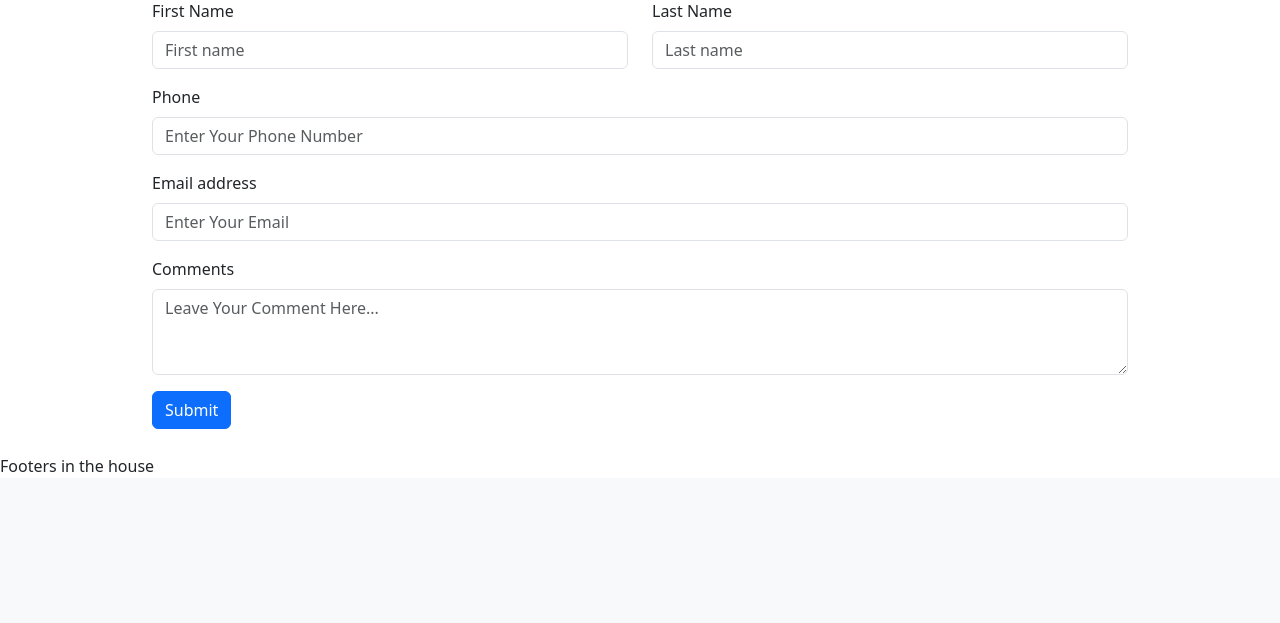
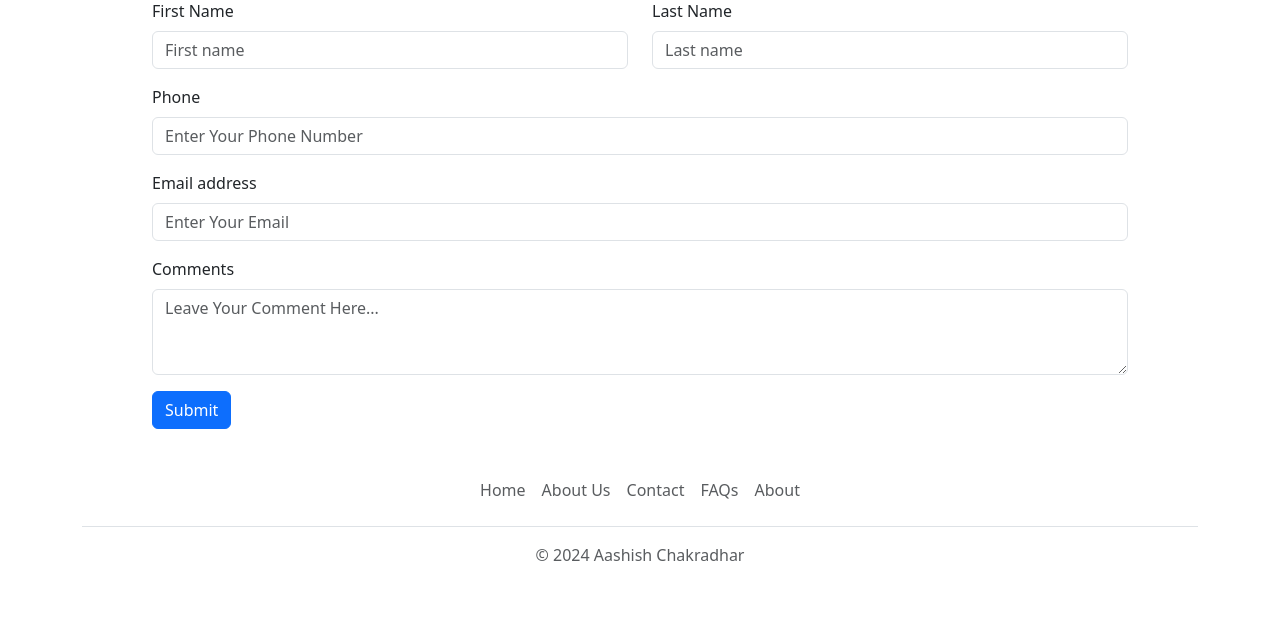
Before and after one commit to aashishChakradhar/quizApp, a Django app: page /contact in a window 1280 px wide; the page is wider, and only the part inside the window is pictured. Shown: the part 773-1396 px from the top of that part. Before the commit the page ends 1245 px from the top of that part, so only its background shows below. Run offline with Django 5.2, Linux system fonts and the light colour scheme; some libraries are stand-ins or nearby versions.

Commit message:
added footer,facing problems in navbar

```diff
--- a/quiz/urls.py
+++ b/quiz/urls.py
@@ -9,7 +9,7 @@ urlpatterns = [
     path('signup', views.register, name='signup'),
     path('about', views.about, name='about'),
     path('contact', views.contact, name='contact'),
-    # path('question', views.question, name='question'),
+    path('add_question', views.add_question, name='add_question'),
 
     # learning about the quiz app
     path('home',views.home,name='home'),
--- a/quiz/views.py
+++ b/quiz/views.py
@@ -64,18 +64,18 @@ def contact(request):
         messages.success(request, "Your Message Has Been Revieved!")
     return render (request,'contact.html')
 
-# def question(request):
-#     # if request.method == 'POST':
-#     #     category = request.POST.get('category')
-#     #     question = request.POST.get('question')
-#     #     correct_answer = request.POST.get('correct_answer')
-#     #     option_1 = request.POST.get('option_1')
-#     #     option_2 = request.POST.get('option_2')
-#     #     option_3 = request.POST.get('option_3')
-#     #     question = Question(category=category, question=question, correct_answer=correct_answer, option_1=option_1, option_2=option_2,option_3=option_3)
-#     #     question.save()
-#     #     messages.success(request, "Your Question Has Been Successfully Added!")
-#     return render (request,'question.html')
+def add_question(request):
+    # if request.method == 'POST':
+    #     category = request.POST.get('category')
+    #     question = request.POST.get('question')
+    #     correct_answer = request.POST.get('correct_answer')
+    #     option_1 = request.POST.get('option_1')
+    #     option_2 = request.POST.get('option_2')
+    #     option_3 = request.POST.get('option_3')
+    #     question = Question(category=category, question=question, correct_answer=correct_answer, option_1=option_1, option_2=option_2,option_3=option_3)
+    #     question.save()
+    #     messages.success(request, "Your Question Has Been Successfully Added!")
+    return render (request,'question.html')
 
 
 #learnig about the app
--- a/templates/base.html
+++ b/templates/base.html
@@ -52,10 +52,10 @@
                 <a class="nav-link" href="contact" style="color: aliceblue;">Contact Us</a>
               </li>
               <li class="nav-item" style="width: max-content">
-                <a class="nav-link" href="about" style="color: aliceblue;">Take Quiz</a>
+                <a class="nav-link" href="home" style="color: aliceblue;">Take Quiz</a>
               </li>
               <li class="nav-item" style="width: max-content">
-                <a class="nav-link" href="question" style="color: aliceblue;">Question</a>
+                <a class="nav-link" href="add_question" style="color: aliceblue;">Question</a>
               </li>
               <a class="btn btn-primary" href="/logout" style="margin-left:820px; background-color: #FFDEAD; border-color: #9A5928; color: #9A5928;" role="button">Logout</a>
             </ul>
@@ -79,7 +79,18 @@
 
 
 
-    <div>Footers in the house</div>
+    <div class="container">
+      <footer class="py-3 my-4">
+        <ul class="nav justify-content-center border-bottom pb-3 mb-3">
+          <li class="nav-item"><a href="/" class="nav-link px-2 text-muted">Home</a></li>
+          <li class="nav-item"><a href="about" class="nav-link px-2 text-muted">About Us</a></li>
+          <li class="nav-item"><a href="contact" class="nav-link px-2 text-muted">Contact</a></li>
+          <li class="nav-item"><a href="contact" class="nav-link px-2 text-muted">FAQs</a></li>
+          <li class="nav-item"><a href="#" class="nav-link px-2 text-muted">About</a></li>
+        </ul>
+        <p class="text-center text-muted">&copy; 2024 Aashish Chakradhar</p>
+      </footer>
+    </div>
 
 
     {% comment %} <script>
--- a/templates/contact.html
+++ b/templates/contact.html
@@ -1,5 +1,5 @@
 {% extends "base.html" %}
-{% block title %}Contact | {% endblock title %}
+{% block title %}Contact{% endblock title %}
 {% block body %}
     <div class="container-fluid " style="padding-inline: 15px">
         <img src="/static/image/contact.jfif" class="d-block w-100" alt="..." height="650" />
--- a/templates/question.html
+++ b/templates/question.html
@@ -1,10 +1,10 @@
 {% extends "base.html" %}
-{% block title %}Question | {% endblock title %}
+{% block title %}Question{% endblock title %}
 {% block body %}
     <div class="container-fluid " style="padding-inline: 15px">
-        <img src="/static/image/question2.jpg" class="d-block w-100" alt="..." height="650" />
+        <img src="/static/image/question_bg.png" style="height:600px; margin-left:30%" />
     </div>
-    <div class="container" style=" max-width: 1000px; margin-bottom:25px">
+    <div class="container" style=" max-width: 1000px; margin-bottom:5%; margin-left:20%">
         <h1 style= "text-align: center">
             Add Question
         </h1>
```
Also changed, not shown: static/image/question_blue.jpg (renamed from static/image/favicon.jpg).
